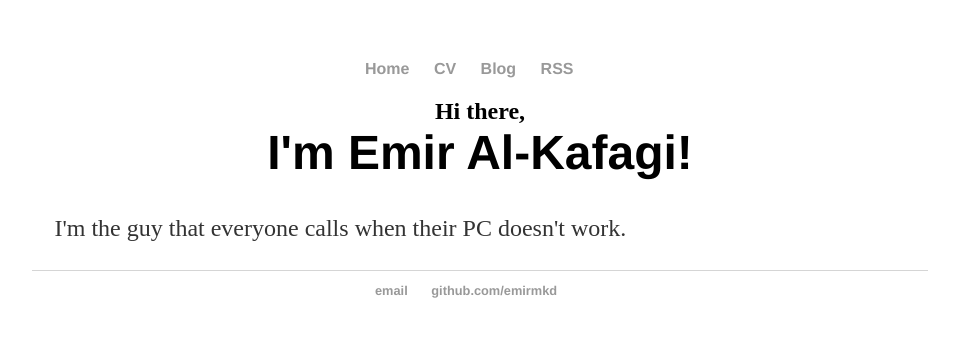
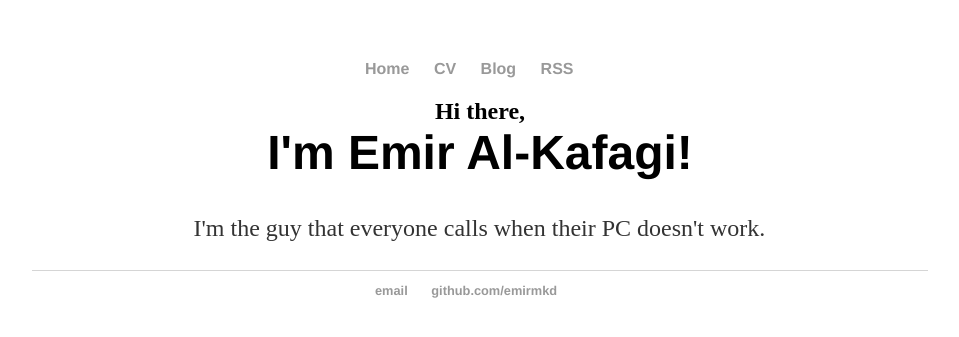
Before and after one commit to emirmkd/emirmkd.github.io, a Jekyll site: the page built from index.html, in a window 1280 px wide. Shown: the top 337 px of the page, without its empty margins (160-1119 px from the left). Built offline with Jekyll 4.4.1, drawn with Linux system fonts in a browser that asks for light colours.

Commit message:
Update main.css

```diff
--- a/css/main.css
+++ b/css/main.css
@@ -59,7 +59,7 @@ ul.posts li {
 }
 
 .info {
-    max-width:95%;
+    max-width:573px;
     margin-left: auto;
     margin-right: auto;
 }
```
